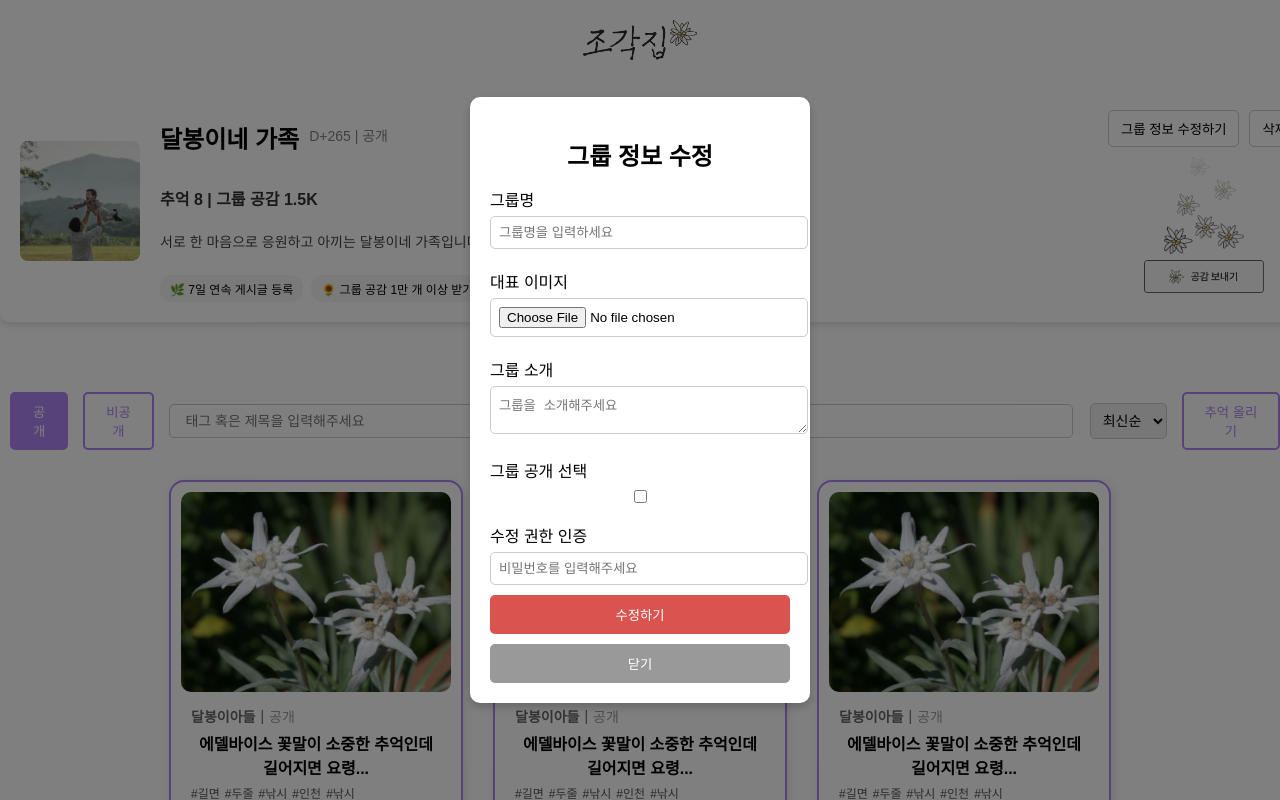
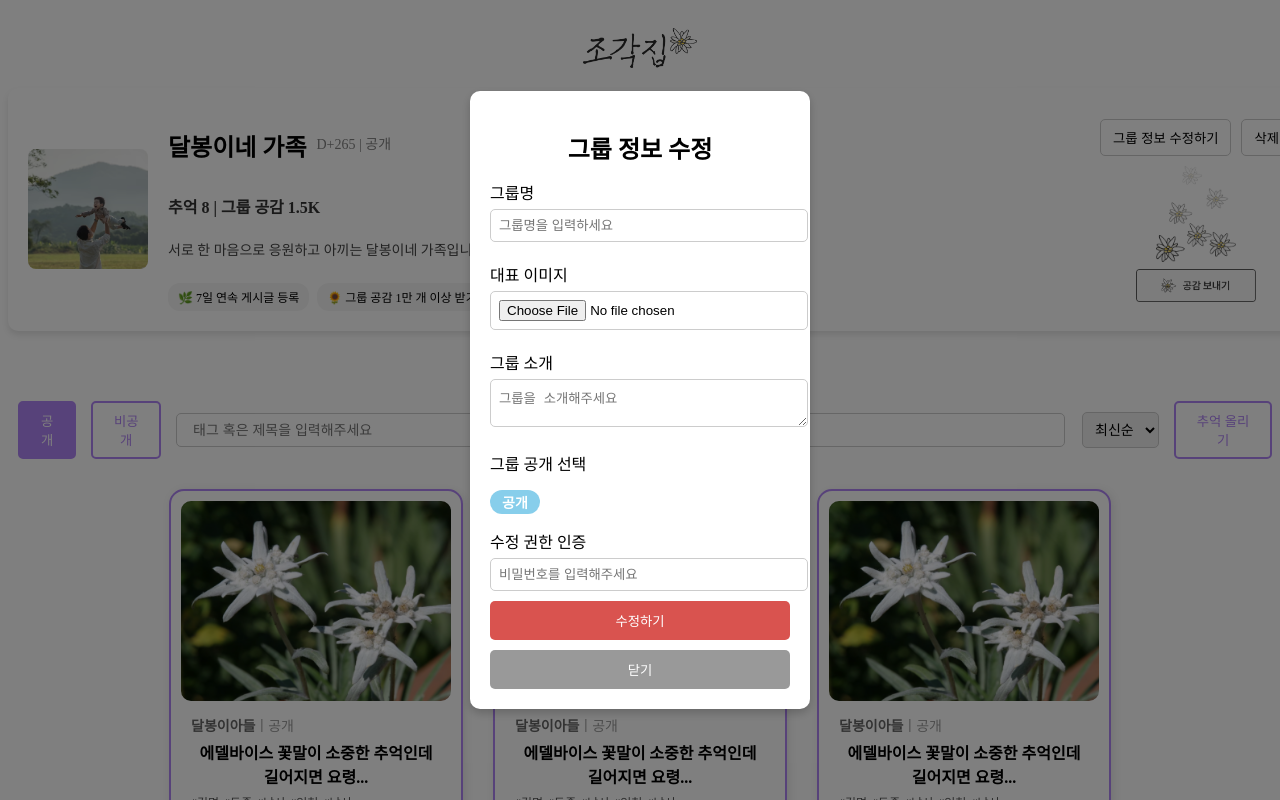
Before and after one commit to JANGHYUNK/pieces, a React (Create React App) app: page / in a window 1280 px wide. Both pictures are taken after a click on the button "그룹 정보 수정하기". Shown: the top 800 px of the page. Built offline with nearby package versions, Linux system fonts and the light colour scheme.

Commit message:
필요없는 페이지삭제

```diff
--- a/src/data/dummyData.js
+++ b/src/data/dummyData.js
@@ -359,6 +359,18 @@ const dummyData = [
     likeCount: 120,
     commentCount: 8,
   },
+  {
+    id: 31,
+    name: "달봉이",
+    imageUrl: "../assets/profile1.png",
+    isPublic: true,
+    title: "에델바이스 꽃말이 소중한 추억인데 길어지면 요령...",
+    tags: ["길면", "두줄", "낚시", "인천", "낚시"],
+    location: "인천 앞바다",
+    createdAt: "24.01.19 18:00",
+    likeCount: 120,
+    commentCount: 8,
+  },
 ];
 
 export default dummyData;
--- a/src/index.js
+++ b/src/index.js
@@ -2,7 +2,6 @@ import React from "react";
 import ReactDOM from "react-dom/client";
 import { BrowserRouter } from "react-router-dom";
 import App from "./components/App";
-import "./styles/global.css";
 
 const root = ReactDOM.createRoot(document.getElementById("root"));
 root.render(
--- a/src/modal/CardList.js
+++ b/src/modal/CardList.js
@@ -1,4 +1,4 @@
-import React, { useState } from "react";
+import React from "react";
 import "./CardList.css";
 import profile1 from "../assets/profile1.png";
 
--- a/src/modal/GroupModify.css
+++ b/src/modal/GroupModify.css
@@ -17,6 +17,7 @@
   width: 400px;
   box-shadow: 0px 4px 10px rgba(0, 0, 0, 0.2);
   animation: fadeIn 0.3s ease-in-out;
+  padding-left: 20px;
 }
 
 h2 {
@@ -82,3 +83,34 @@ textarea {
     transform: translateY(0);
   }
 }
+
+.toggle-switch {
+  display: flex;
+  align-items: center;
+  gap: 10px;
+  cursor: pointer;
+  user-select: none;
+}
+
+.toggle-switch input {
+  display: none;
+}
+
+.toggle-label {
+  width: 50px;
+  height: 24px;
+  background: #ccc;
+  border-radius: 12px;
+  position: relative;
+  transition: background 0.3s ease;
+  display: flex;
+  align-items: center;
+  justify-content: center;
+  font-size: 14px;
+  color: white;
+  font-weight: bold;
+}
+
+.toggle-switch input:checked + .toggle-label {
+  background: skyblue;
+}
--- a/src/modal/GroupModify.js
+++ b/src/modal/GroupModify.js
@@ -1,7 +1,13 @@
-import React from "react";
+import React, { useState } from "react";
 import "./GroupModify.css"; // 스타일 적용
 
 const GroupModify = ({ onClose }) => {
+  const [isPublic, setIsPublic] = useState(true); // 기본값: 공개
+
+  const toggleVisibility = () => {
+    setIsPublic((prev) => !prev);
+  };
+
   return (
     <div className="modal-overlay" onClick={onClose}>
       <div className="modal-container" onClick={(e) => e.stopPropagation()}>
@@ -18,8 +24,15 @@ const GroupModify = ({ onClose }) => {
 
         <label>그룹 공개 선택</label>
         <div className="toggle-switch">
-          <input type="checkbox" id="public-toggle" />
-          <label htmlFor="public-toggle"></label>
+          <input
+            type="checkbox"
+            id="public-toggle"
+            checked={isPublic}
+            onChange={toggleVisibility}
+          />
+          <label htmlFor="public-toggle" className="toggle-label">
+            {isPublic ? "공개" : "비공개"}
+          </label>
         </div>
 
         <label>수정 권한 인증</label>
--- a/src/pages/DetailPage.css
+++ /dev/null
@@ -1,73 +0,0 @@
-.detail-page {
-  padding: 20px;
-  max-width: 800px;
-  margin: 0 auto;
-}
-
-.page-title {
-  text-align: center;
-  font-size: 24px;
-  font-weight: bold;
-  margin-bottom: 20px;
-}
-
-.memory-list {
-  display: flex;
-  flex-direction: column;
-  gap: 15px;
-}
-
-.memory-card {
-  display: flex;
-  align-items: center;
-  background: #f9f9f9;
-  padding: 15px;
-  border-radius: 10px;
-  box-shadow: 0 2px 5px rgba(0, 0, 0, 0.1);
-}
-
-.memory-image {
-  width: 80px;
-  height: 80px;
-  border-radius: 10px;
-  object-fit: cover;
-  margin-right: 15px;
-}
-
-.memory-info {
-  flex: 1;
-}
-
-.memory-title {
-  font-size: 18px;
-  font-weight: bold;
-}
-
-.memory-intro {
-  font-size: 14px;
-  color: #555;
-}
-
-.memory-stats {
-  font-size: 14px;
-  margin-top: 5px;
-}
-
-.badge-list {
-  margin-top: 5px;
-}
-
-.badge {
-  display: inline-block;
-  background: #ffcc00;
-  color: #333;
-  font-size: 12px;
-  padding: 5px 10px;
-  border-radius: 5px;
-  margin-right: 5px;
-}
-
-.no-badge {
-  font-size: 12px;
-  color: #999;
-}
--- a/src/styles/EditGroupModal.css
+++ /dev/null
@@ -1,71 +0,0 @@
-.modal-overlay {
-  position: fixed;
-  top: 0;
-  left: 0;
-  width: 100%;
-  height: 100%;
-  background: rgba(0, 0, 0, 0.5);
-  display: flex;
-  align-items: center;
-  justify-content: center;
-}
-
-.modal-content {
-  background: white;
-  padding: 20px;
-  border-radius: 10px;
-  width: 400px;
-  position: relative;
-}
-
-.close-btn {
-  position: absolute;
-  top: 10px;
-  right: 10px;
-  font-size: 20px;
-  background: none;
-  border: none;
-  cursor: pointer;
-}
-
-h2 {
-  text-align: center;
-  margin-bottom: 20px;
-}
-
-label {
-  display: block;
-  margin: 10px 0 5px;
-  font-weight: bold;
-}
-
-input,
-textarea {
-  width: 100%;
-  padding: 8px;
-  margin-bottom: 10px;
-  border: 1px solid #ccc;
-  border-radius: 5px;
-}
-
-.file-upload {
-  display: flex;
-  align-items: center;
-  gap: 10px;
-}
-
-.toggle-switch {
-  display: flex;
-  align-items: center;
-  gap: 10px;
-}
-
-.submit-btn {
-  width: 100%;
-  padding: 10px;
-  background: black;
-  color: white;
-  border: none;
-  cursor: pointer;
-  border-radius: 5px;
-}
--- a/src/styles/global.css
+++ /dev/null
@@ -1,4 +0,0 @@
-body {
-  margin: 0;
-  font-family: Arial, sans-serif;
-}
```
Also changed, not shown: src/components/GroupActions.js (deleted, +0 -24 lines), src/pages/DetailPage.js (deleted, +0 -59 lines).
